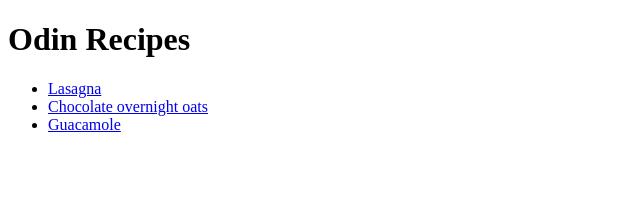
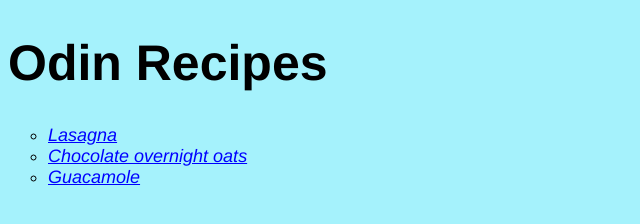
Before and after one commit to jordanmata15/odin-recipes, a plain HTML site: page index.html in a window 1280 px wide. Shown: the whole page, without its empty margins (0-640 px from the left). Drawn offline with Linux system fonts and the light colour scheme.

Commit message:
Add stylization to pages

```diff
--- /dev/null
+++ b/css/styles.css
@@ -0,0 +1,33 @@
+* {
+    color: rgb(204, 132, 37);
+    color: rgb(0, 0, 0);
+    font-family: Helvetica, sans-serif;
+    background-color: rgb(165, 242, 252);
+}
+
+h1 {
+    font-size: 50px;
+    font-weight: bold;
+}
+
+ul, ol {
+    font-size: 14px;
+}
+
+ul {
+    list-style: circle;
+}
+
+.recipe-list {
+    font-size: 18px;
+}
+
+img {
+    height: 300px;
+    width: auto;
+}
+
+a {
+    color: blue;
+    font-style: oblique;
+}
--- a/index.html
+++ b/index.html
@@ -3,11 +3,12 @@
   <head>
     <title>Recipes home page</title>
     <meta charset="utf-8">
+    <link rel="stylesheet" href="./css/styles.css">
   </head>
 
   <body>
     <h1>Odin Recipes</h1>
-    <ul>
+    <ul class="recipe-list">
       <li><a href="./recipes/lasagna.html">Lasagna</a></li>
       <li><a href="./recipes/chocolate-overnight-oats.html">Chocolate overnight oats</a></li>
       <li><a href="./recipes/guacamole.html">Guacamole</a></li>
```
Also changed, not shown: recipes/chocolate-overnight-oats.html (+1 -0 lines), recipes/guacamole.html (+1 -0 lines), recipes/lasagna.html (+1 -0 lines).
